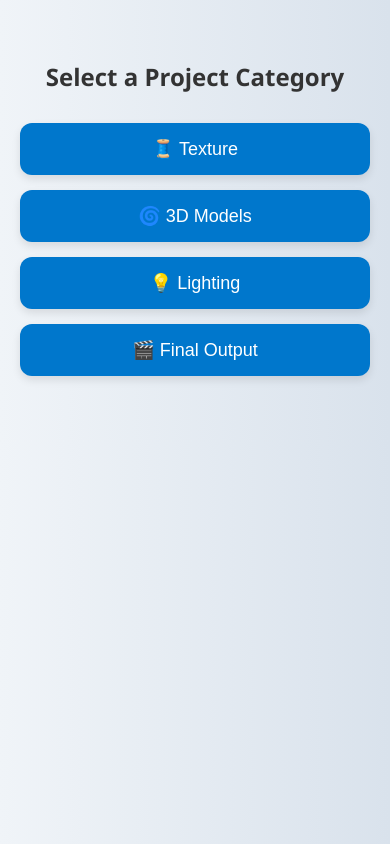
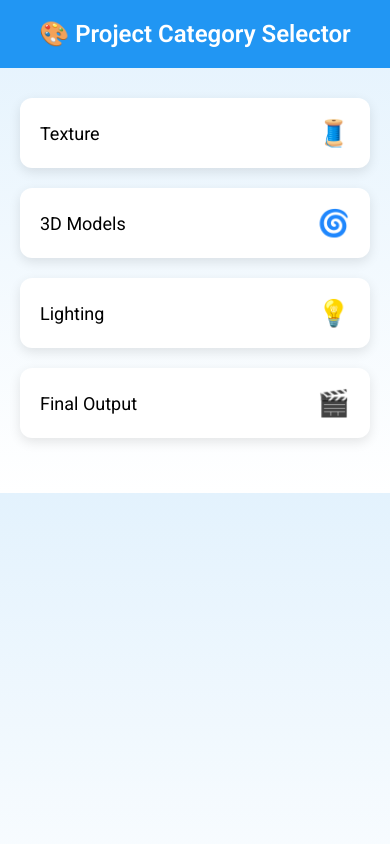
Before and after one commit to WhoAmI4435/qr-testing, a plain HTML site: page phone.html in a window 390 px wide. Drawn offline with Linux system fonts and the light colour scheme.

Commit message:
Update phone.html

```diff
--- a/phone.html
+++ b/phone.html
@@ -3,67 +3,99 @@
 <head>
   <meta charset="UTF-8" />
   <meta name="viewport" content="width=device-width, initial-scale=1.0"/>
-  <title>Select a Category</title>
+  <title>Exhibition Control</title>
+  <link href="https://fonts.googleapis.com/css2?family=Roboto:wght@400;600&display=swap" rel="stylesheet">
   <style>
+    * {
+      box-sizing: border-box;
+    }
+
     body {
       margin: 0;
-      font-family: 'Segoe UI', sans-serif;
-      background: linear-gradient(to right, #f0f4f8, #d9e2ec);
+      font-family: 'Roboto', sans-serif;
+      background: linear-gradient(to bottom, #e3f2fd, #ffffff);
+      padding: 0;
       display: flex;
       flex-direction: column;
       align-items: center;
-      padding: 40px 20px;
+      animation: fadeIn 1s ease-in;
     }
 
-    h2 {
-      color: #333;
-      margin-bottom: 30px;
+    @keyframes fadeIn {
+      from { opacity: 0; transform: translateY(20px); }
+      to { opacity: 1; transform: translateY(0); }
     }
 
-    .button-grid {
-      display: grid;
-      grid-template-columns: 1fr;
-      gap: 15px;
+    .header {
       width: 100%;
-      max-width: 400px;
+      padding: 20px;
+      text-align: center;
+      background: #2196f3;
+      color: white;
+      font-size: 24px;
+      font-weight: 600;
     }
 
-    button {
-      padding: 15px 20px;
-      font-size: 18px;
-      border: none;
+    .container {
+      width: 100%;
+      max-width: 420px;
+      padding: 30px 20px;
+    }
+
+    .card {
+      background: white;
       border-radius: 12px;
-      background: #0077cc;
-      color: white;
-      box-shadow: 0 4px 8px rgba(0, 0, 0, 0.1);
-      transition: background 0.3s, transform 0.2s;
+      box-shadow: 0 4px 12px rgba(0, 0, 0, 0.1);
+      margin-bottom: 20px;
+      padding: 20px;
+      display: flex;
+      align-items: center;
+      justify-content: space-between;
+      transition: transform 0.2s ease;
       cursor: pointer;
     }
 
-    button:hover {
-      background: #005fa3;
-      transform: translateY(-2px);
+    .card:hover {
+      transform: translateY(-3px);
+    }
+
+    .card span {
+      font-size: 18px;
+      font-weight: 500;
+    }
+
+    .card .icon {
+      font-size: 26px;
     }
 
     #status {
       margin-top: 25px;
       font-size: 16px;
       color: #008000;
+      text-align: center;
     }
   </style>
 </head>
 <body>
 
-  <h2>Select a Project Category</h2>
+  <div class="header">🎨 Project Category Selector</div>
 
-  <div class="button-grid">
-    <button onclick="select('texture')">🧵 Texture</button>
-    <button onclick="select('3d')">🌀 3D Models</button>
-    <button onclick="select('lighting')">💡 Lighting</button>
-    <button onclick="select('final')">🎬 Final Output</button>
+  <div class="container">
+    <div class="card" onclick="select('texture')">
+      <span>Texture</span><div class="icon">🧵</div>
+    </div>
+    <div class="card" onclick="select('3d')">
+      <span>3D Models</span><div class="icon">🌀</div>
+    </div>
+    <div class="card" onclick="select('lighting')">
+      <span>Lighting</span><div class="icon">💡</div>
+    </div>
+    <div class="card" onclick="select('final')">
+      <span>Final Output</span><div class="icon">🎬</div>
+    </div>
+
+    <div id="status"></div>
   </div>
-
-  <div id="status"></div>
 
   <!-- Firebase SDK -->
   <script src="https://www.gstatic.com/firebasejs/8.10.1/firebase-app.js"></script>
```
